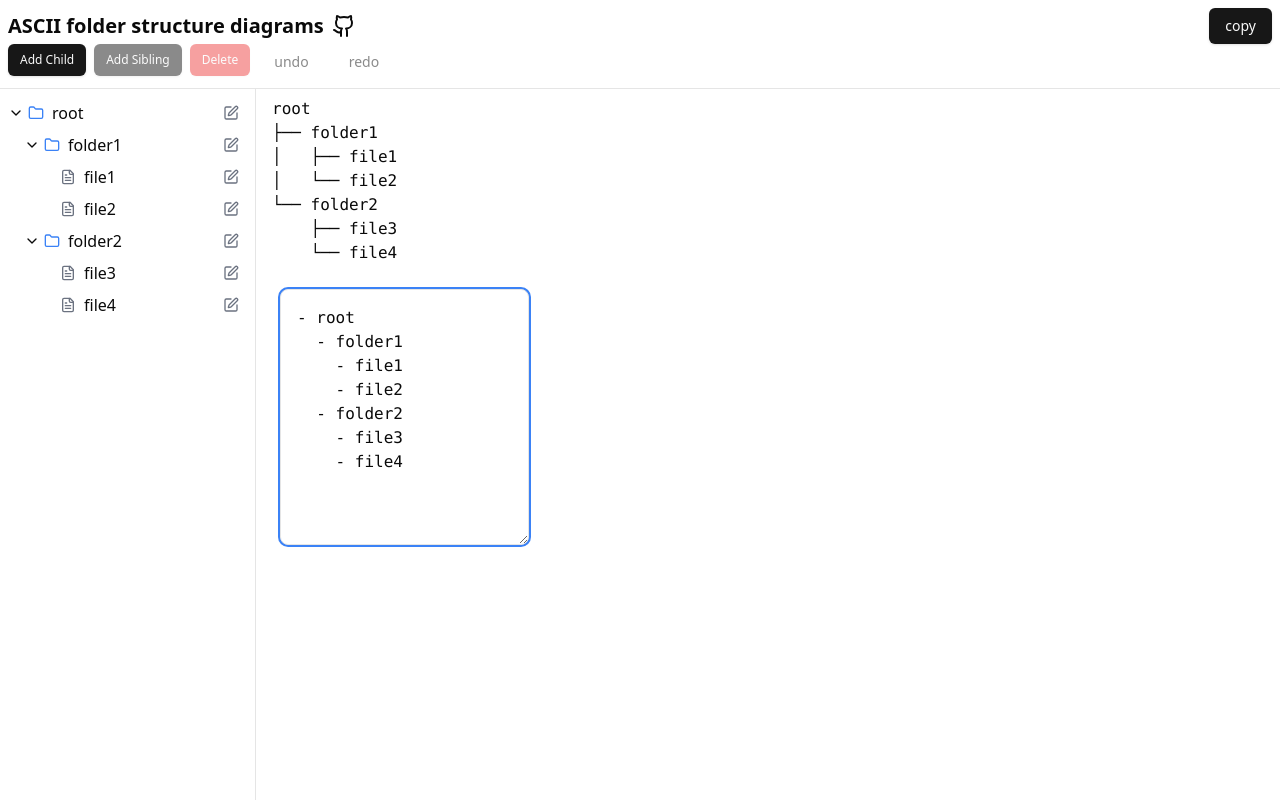
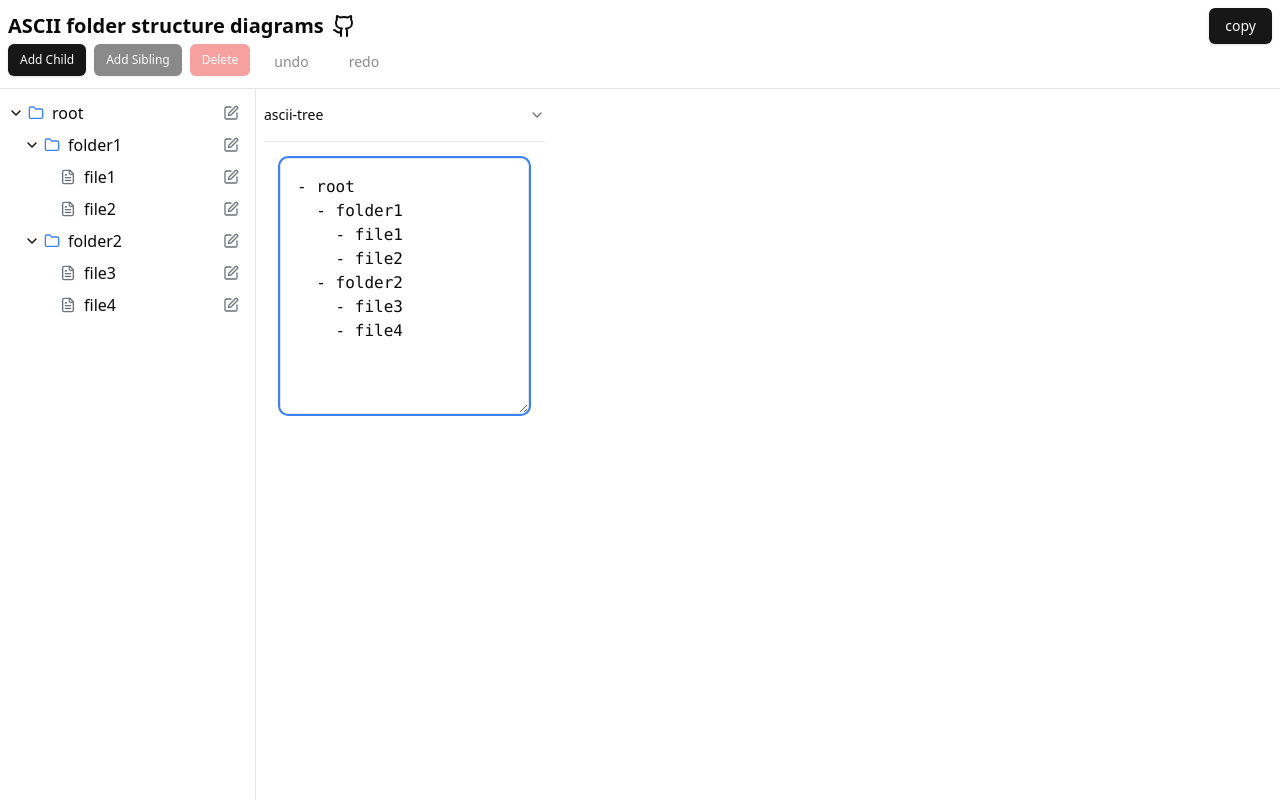
Before and after one commit to Mirrorgo/ascii-tree, a React (Vite) app: page / in a window 1280 px wide. Built offline with nearby package versions, Linux system fonts and the light colour scheme.

Commit message:
feat: implement accordion component and integrate into file tree display

```diff
--- a/package.json
+++ b/package.json
@@ -10,6 +10,7 @@
     "preview": "vite preview"
   },
   "dependencies": {
+    "@radix-ui/react-accordion": "^1.2.2",
     "@radix-ui/react-slot": "^1.1.0",
     "class-variance-authority": "^0.7.0",
     "clsx": "^2.1.1",
--- a/src/App.tsx
+++ b/src/App.tsx
@@ -18,6 +18,12 @@
 import { Input } from "@/components/ui/input";
 import TextEditor from "./components/mg/text-editor";
 import { Alert, AlertDescription, AlertTitle } from "./components/ui/alert";
+import {
+  Accordion,
+  AccordionContent,
+  AccordionItem,
+  AccordionTrigger,
+} from "./components/ui/accordion";
 
 type TreeNode = {
   id: string;
@@ -595,9 +601,17 @@
         </div>
         <div>
           <div>
-            <div className="flex-1 p-2 font-mono whitespace-pre">
-              {generateAscii(fileTree)}
-            </div>
+            <Accordion type="multiple">
+              <AccordionItem value="ascii-tree">
+                <AccordionTrigger>ascii-tree</AccordionTrigger>
+                <AccordionContent>
+                  <div className="flex-1 p-2 font-mono whitespace-pre">
+                    {generateAscii(fileTree)}
+                  </div>
+                </AccordionContent>
+              </AccordionItem>
+            </Accordion>
+
             <TextEditor
               initialValue={textState.content}
               onChange={handleEditorChange}
--- /dev/null
+++ b/src/components/ui/accordion.tsx
@@ -0,0 +1,55 @@
+import * as React from "react"
+import * as AccordionPrimitive from "@radix-ui/react-accordion"
+import { ChevronDown } from "lucide-react"
+
+import { cn } from "@/lib/utils"
+
+const Accordion = AccordionPrimitive.Root
+
+const AccordionItem = React.forwardRef<
+  React.ElementRef<typeof AccordionPrimitive.Item>,
+  React.ComponentPropsWithoutRef<typeof AccordionPrimitive.Item>
+>(({ className, ...props }, ref) => (
+  <AccordionPrimitive.Item
+    ref={ref}
+    className={cn("border-b", className)}
+    {...props}
+  />
+))
+AccordionItem.displayName = "AccordionItem"
+
+const AccordionTrigger = React.forwardRef<
+  React.ElementRef<typeof AccordionPrimitive.Trigger>,
+  React.ComponentPropsWithoutRef<typeof AccordionPrimitive.Trigger>
+>(({ className, children, ...props }, ref) => (
+  <AccordionPrimitive.Header className="flex">
+    <AccordionPrimitive.Trigger
+      ref={ref}
+      className={cn(
+        "flex flex-1 items-center justify-between py-4 text-sm font-medium transition-all hover:underline text-left [&[data-state=open]>svg]:rotate-180",
+        className
+      )}
+      {...props}
+    >
+      {children}
+      <ChevronDown className="h-4 w-4 shrink-0 text-muted-foreground transition-transform duration-200" />
+    </AccordionPrimitive.Trigger>
+  </AccordionPrimitive.Header>
+))
+AccordionTrigger.displayName = AccordionPrimitive.Trigger.displayName
+
+const AccordionContent = React.forwardRef<
+  React.ElementRef<typeof AccordionPrimitive.Content>,
+  React.ComponentPropsWithoutRef<typeof AccordionPrimitive.Content>
+>(({ className, children, ...props }, ref) => (
+  <AccordionPrimitive.Content
+    ref={ref}
+    className="overflow-hidden text-sm data-[state=closed]:animate-accordion-up data-[state=open]:animate-accordion-down"
+    {...props}
+  >
+    <div className={cn("pb-4 pt-0", className)}>{children}</div>
+  </AccordionPrimitive.Content>
+))
+AccordionContent.displayName = AccordionPrimitive.Content.displayName
+
+export { Accordion, AccordionItem, AccordionTrigger, AccordionContent }
--- a/tailwind.config.js
+++ b/tailwind.config.js
@@ -8,53 +8,75 @@
   theme: {
   	extend: {
   		borderRadius: {
-        lg: "var(--radius)",
-        md: "calc(var(--radius) - 2px)",
-        sm: "calc(var(--radius) - 4px)",
+  			lg: 'var(--radius)',
+  			md: 'calc(var(--radius) - 2px)',
+  			sm: 'calc(var(--radius) - 4px)'
   		},
   		colors: {
-        background: "hsl(var(--background))",
-        foreground: "hsl(var(--foreground))",
+  			background: 'hsl(var(--background))',
+  			foreground: 'hsl(var(--foreground))',
   			card: {
-          DEFAULT: "hsl(var(--card))",
-          foreground: "hsl(var(--card-foreground))",
+  				DEFAULT: 'hsl(var(--card))',
+  				foreground: 'hsl(var(--card-foreground))'
   			},
   			popover: {
-          DEFAULT: "hsl(var(--popover))",
-          foreground: "hsl(var(--popover-foreground))",
+  				DEFAULT: 'hsl(var(--popover))',
+  				foreground: 'hsl(var(--popover-foreground))'
   			},
   			primary: {
-          DEFAULT: "hsl(var(--primary))",
-          foreground: "hsl(var(--primary-foreground))",
+  				DEFAULT: 'hsl(var(--primary))',
+  				foreground: 'hsl(var(--primary-foreground))'
   			},
   			secondary: {
-          DEFAULT: "hsl(var(--secondary))",
-          foreground: "hsl(var(--secondary-foreground))",
+  				DEFAULT: 'hsl(var(--secondary))',
+  				foreground: 'hsl(var(--secondary-foreground))'
   			},
   			muted: {
-          DEFAULT: "hsl(var(--muted))",
-          foreground: "hsl(var(--muted-foreground))",
+  				DEFAULT: 'hsl(var(--muted))',
+  				foreground: 'hsl(var(--muted-foreground))'
   			},
   			accent: {
-          DEFAULT: "hsl(var(--accent))",
-          foreground: "hsl(var(--accent-foreground))",
+  				DEFAULT: 'hsl(var(--accent))',
+  				foreground: 'hsl(var(--accent-foreground))'
   			},
   			destructive: {
-          DEFAULT: "hsl(var(--destructive))",
-          foreground: "hsl(var(--destructive-foreground))",
+  				DEFAULT: 'hsl(var(--destructive))',
+  				foreground: 'hsl(var(--destructive-foreground))'
   			},
-        border: "hsl(var(--border))",
-        input: "hsl(var(--input))",
-        ring: "hsl(var(--ring))",
+  			border: 'hsl(var(--border))',
+  			input: 'hsl(var(--input))',
+  			ring: 'hsl(var(--ring))',
   			chart: {
-          1: "hsl(var(--chart-1))",
-          2: "hsl(var(--chart-2))",
-          3: "hsl(var(--chart-3))",
-          4: "hsl(var(--chart-4))",
-          5: "hsl(var(--chart-5))",
+  				'1': 'hsl(var(--chart-1))',
+  				'2': 'hsl(var(--chart-2))',
+  				'3': 'hsl(var(--chart-3))',
+  				'4': 'hsl(var(--chart-4))',
+  				'5': 'hsl(var(--chart-5))'
+  			}
   		},
+  		keyframes: {
+  			'accordion-down': {
+  				from: {
+  					height: '0'
   				},
+  				to: {
+  					height: 'var(--radix-accordion-content-height)'
+  				}
   			},
+  			'accordion-up': {
+  				from: {
+  					height: 'var(--radix-accordion-content-height)'
+  				},
+  				to: {
+  					height: '0'
+  				}
+  			}
+  		},
+  		animation: {
+  			'accordion-down': 'accordion-down 0.2s ease-out',
+  			'accordion-up': 'accordion-up 0.2s ease-out'
+  		}
+  	}
   },
   plugins: [animate],
 };
```
Also changed, not shown: 1 other file (tests, documents, lock files or other folders). Lines whose indentation alone changed are shown as unchanged.
